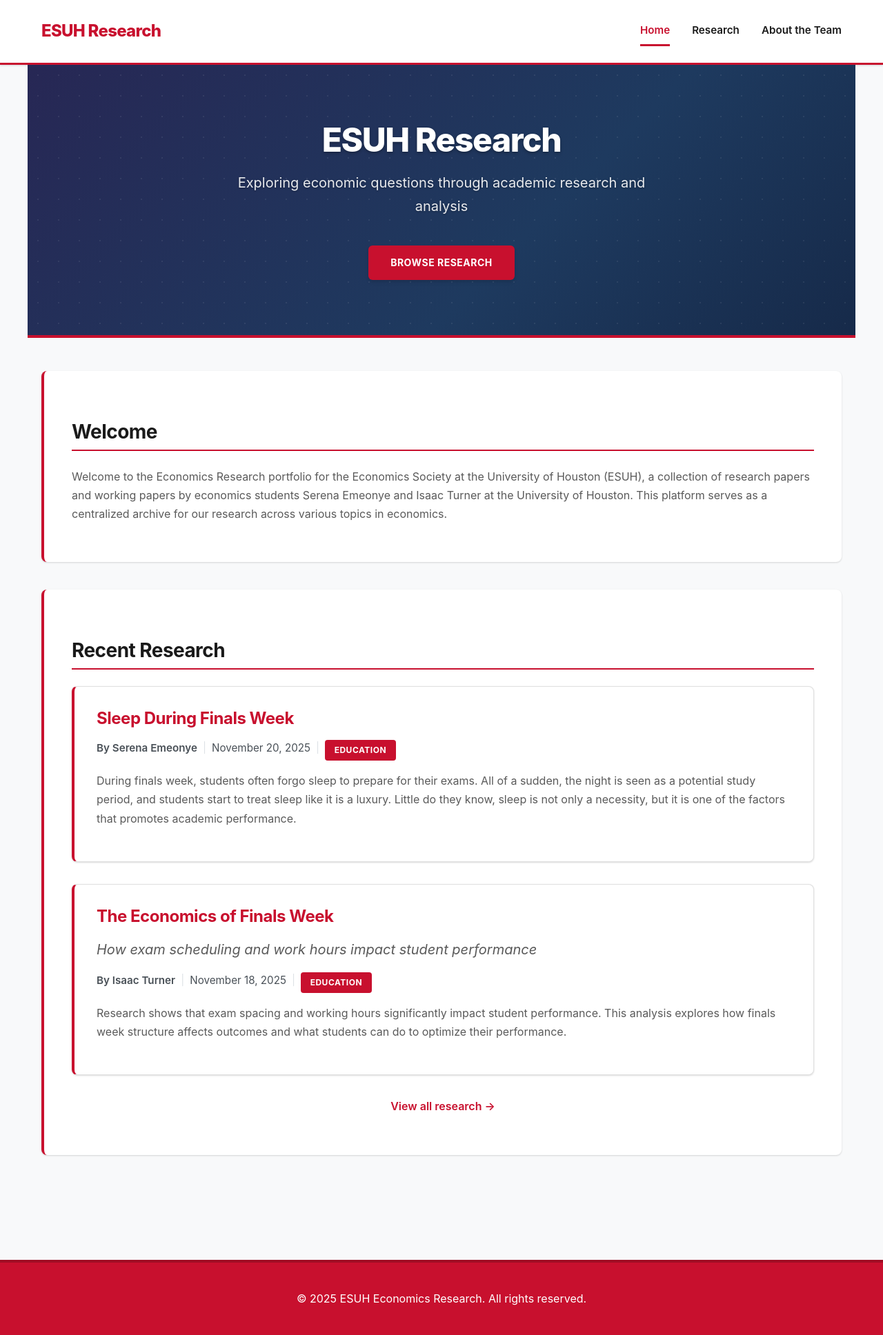
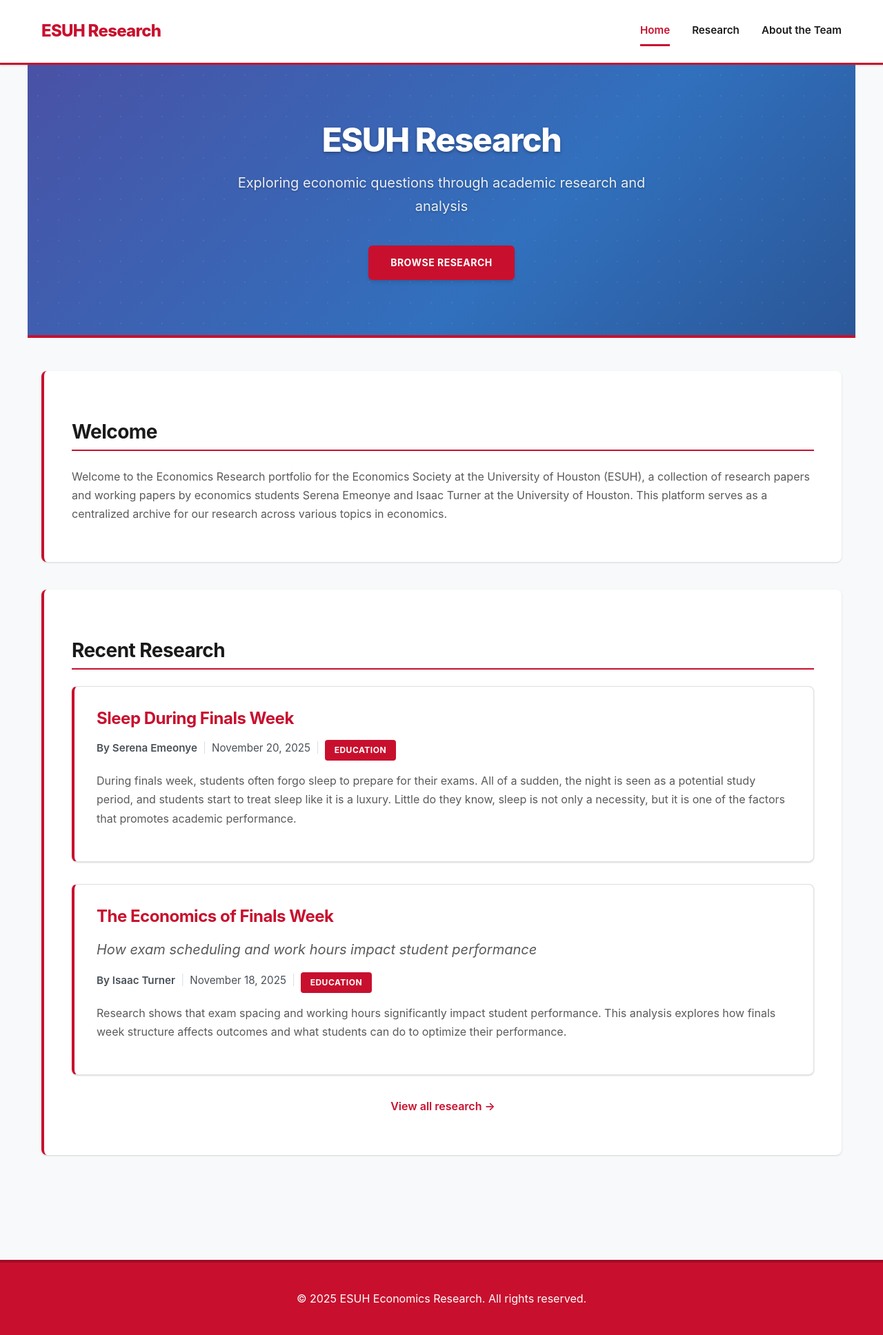
Before and after one commit to econsociety/esuh, a Jekyll site: the page built from index.html, in a window 1280 px wide. Shown: the whole page at 69% size. Built offline with Jekyll 4.4.1, drawn with Linux system fonts in a browser that asks for light colours.

Commit message:
Update main.css

```diff
--- a/assets/css/main.css
+++ b/assets/css/main.css
@@ -158,7 +158,7 @@
   position: relative;
   overflow: hidden;
   /* Animated gradient background */
-  background: linear-gradient(135deg, #0a1128, #1a2332, #2d1b4e, #1e3a5f, #0a1128);
+  background: linear-gradient(135deg, #202E5C, #394861, #593E96, #3170BD, #202E5C);
   background-size: 400% 400%;
   animation: gradientShift 15s ease infinite;
 }
```
